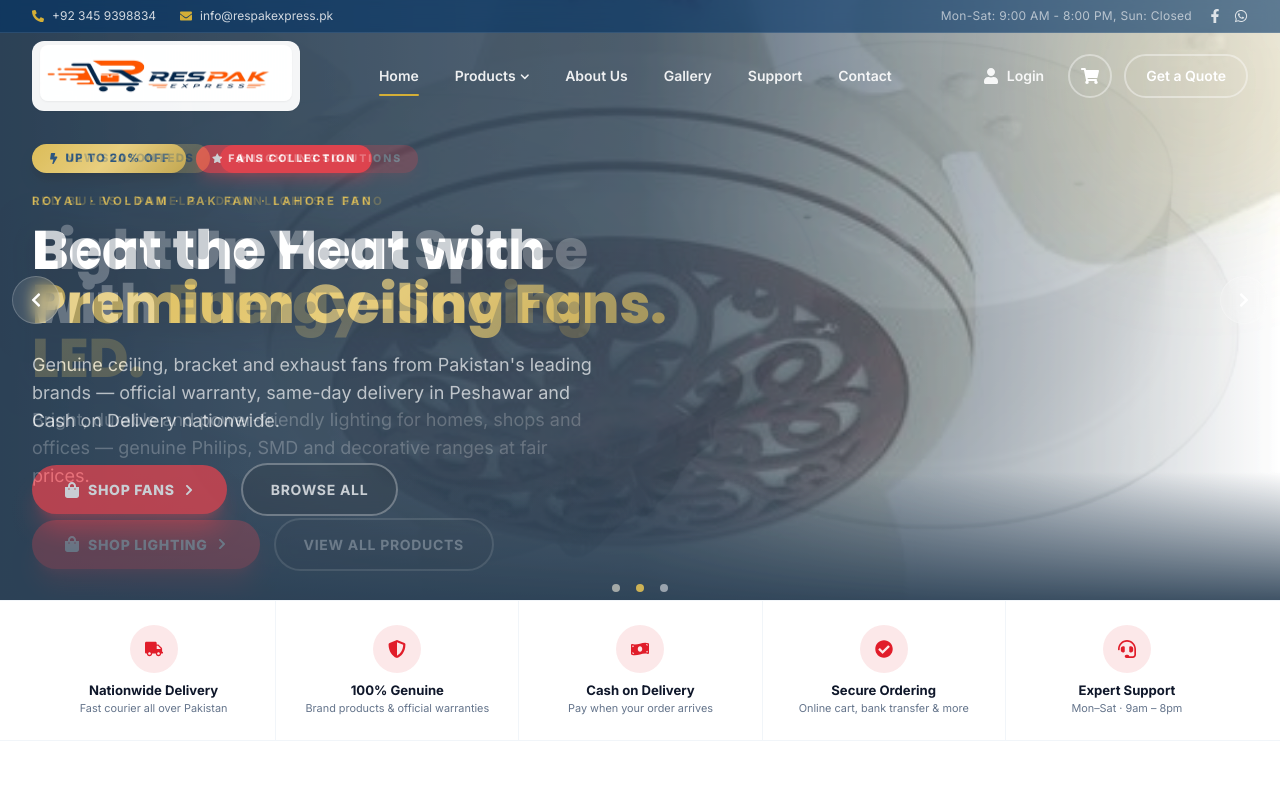
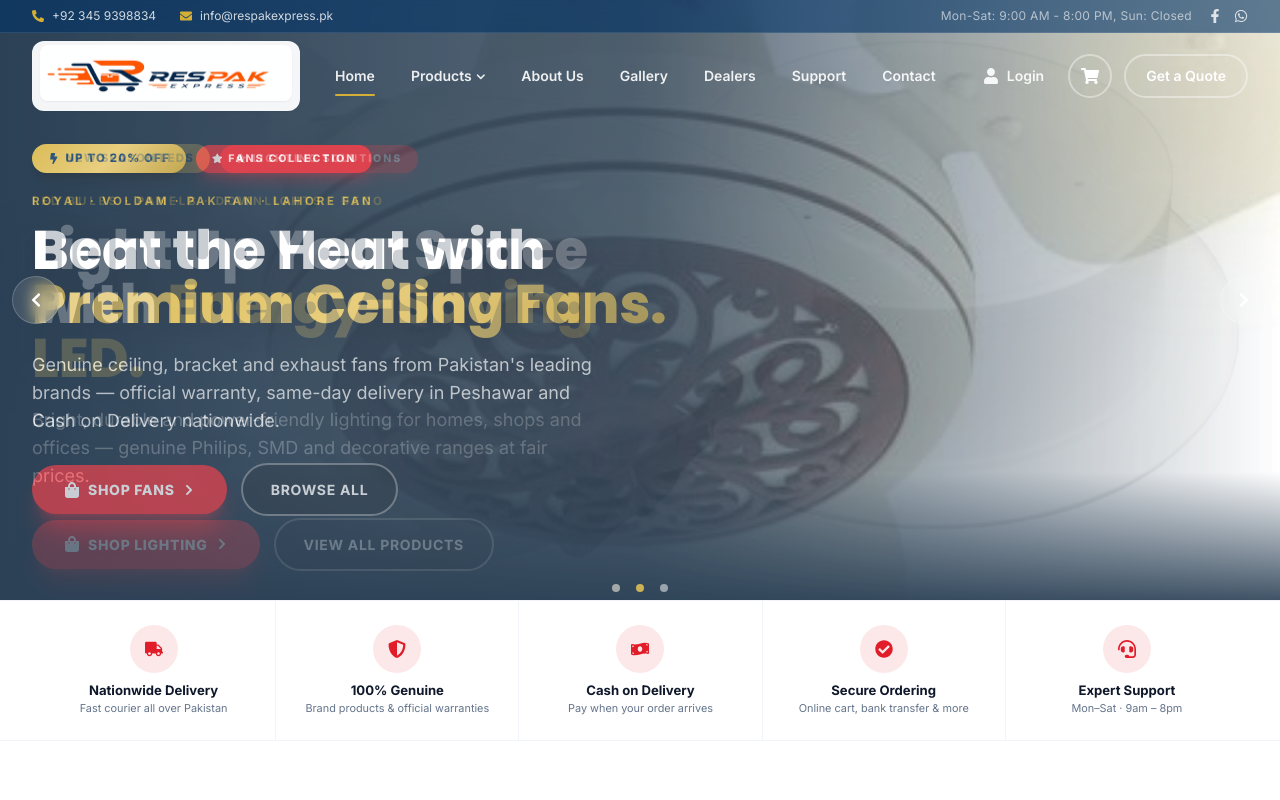
Before and after one commit to ceoRespak/new-pes-royal, a Next.js app: page / in a window 1280 px wide. Shown: the top 800 px of the page. Built offline with nearby package versions, Linux system fonts and the light colour scheme.

Commit message:
Add Dealers to main nav + footer quick links
The /dealers page existed (linked from home CTA + contact page + sitemap) but
was missing from navLinks, so there was no entry in the top navbar or footer
Quick Links to reach it from the home page. Added it between Gallery and
Support.

```diff
--- a/src/data/site.ts
+++ b/src/data/site.ts
@@ -85,6 +85,7 @@ export const navLinks: NavLink[] = [
   { label: "Products", href: "/products" },
   { label: "About Us", href: "/about" },
   { label: "Gallery", href: "/gallery" },
+  { label: "Dealers", href: "/dealers" },
   { label: "Support", href: "/support" },
   { label: "Contact", href: "/contact" },
 ];
```
